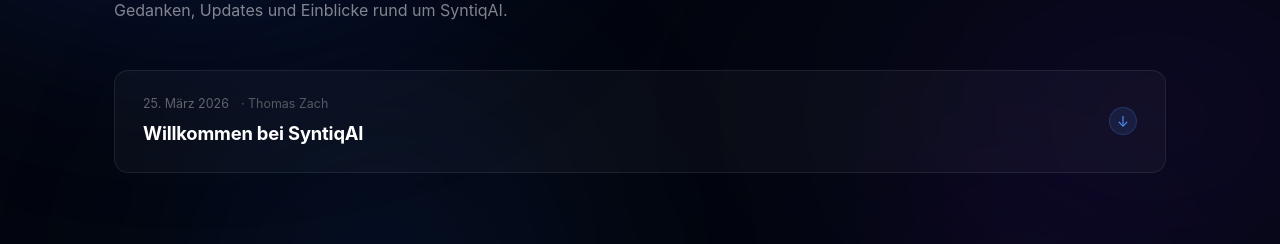
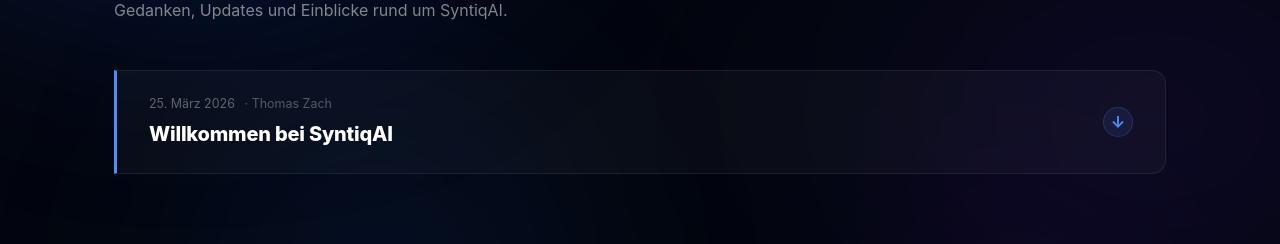
Before and after one commit to syntiqAI/syntiqai-website, a Next.js app: page /blog in a window 1280 px wide. Shown: the part 203-447 px from the top of the page. Built offline with nearby package versions, Linux system fonts and the light colour scheme; no server answers; the database is empty.

Commit message:
feat: blog timeline style, header images on blog+project pages

```diff
--- a/content/blog/willkommen-bei-syntiqai.mdx
+++ b/content/blog/willkommen-bei-syntiqai.mdx
@@ -4,6 +4,8 @@
 date: "2026-03-25"
 author: "Thomas Zach"
 published: true
+image: "https://images.unsplash.com/photo-1620712943543-bcc4688e7485?w=900&q=80"
+imageAlt: "Abstrakte KI-Visualisierung mit leuchtenden Verbindungen"
 ---
 
 # Willkommen bei SyntiqAI
--- a/content/projekte/syntiqai-aufbau.mdx
+++ b/content/projekte/syntiqai-aufbau.mdx
@@ -3,6 +3,8 @@
 description: "Wir dokumentieren den kompletten Aufbauweg transparent: von der ersten Idee bis zur fertigen Firma."
 date: "2026-03-23"
 status: "In Arbeit"
+image: "https://images.unsplash.com/photo-1559136555-9303baea8ebd?w=1200&q=80"
+imageAlt: "Modernes Büro mit Laptops und Teamarbeit"
 ---
 
 ## 23. März 2026 — Projektstart & Domains
--- a/src/app/blog/[slug]/page.tsx
+++ b/src/app/blog/[slug]/page.tsx
@@ -30,9 +30,14 @@
           {new Date(meta.date).toLocaleDateString('de-AT', { year: 'numeric', month: 'long', day: 'numeric' })}
           {meta.author && ` · ${meta.author}`}
         </p>
-        <h1 style={{ fontSize: 'clamp(1.75rem, 4vw, 2.5rem)', fontWeight: 900, letterSpacing: '-0.02em', marginBottom: '2.5rem', lineHeight: 1.15 }}>
+        <h1 style={{ fontSize: 'clamp(1.75rem, 4vw, 2.5rem)', fontWeight: 900, letterSpacing: '-0.02em', marginBottom: meta.image ? '2rem' : '2.5rem', lineHeight: 1.15 }}>
           {meta.title}
         </h1>
+        {meta.image && (
+          <div style={{ borderRadius: '0.875rem', overflow: 'hidden', marginBottom: '2.5rem', height: '380px' }}>
+            <img src={meta.image} alt={meta.imageAlt ?? meta.title} style={{ width: '100%', height: '100%', objectFit: 'cover' }} />
+          </div>
+        )}
         <article className="prose">
           <MDXRemote source={content} />
         </article>
--- a/src/app/projekte/[slug]/page.tsx
+++ b/src/app/projekte/[slug]/page.tsx
@@ -40,9 +40,14 @@
           )}
         </div>
 
-        <h1 style={{ fontSize: 'clamp(1.75rem, 4vw, 2.75rem)', fontWeight: 900, letterSpacing: '-0.02em', marginBottom: '3rem', lineHeight: 1.15 }}>
+        <h1 style={{ fontSize: 'clamp(1.75rem, 4vw, 2.75rem)', fontWeight: 900, letterSpacing: '-0.02em', marginBottom: meta.image ? '2rem' : '3rem', lineHeight: 1.15 }}>
           {meta.title}
         </h1>
+        {meta.image && (
+          <div style={{ borderRadius: '0.875rem', overflow: 'hidden', marginBottom: '3rem', height: '380px' }}>
+            <img src={meta.image} alt={meta.imageAlt ?? meta.title} style={{ width: '100%', height: '100%', objectFit: 'cover' }} />
+          </div>
+        )}
 
         {/* Timeline cards */}
         <div style={{ display: 'flex', flexDirection: 'column', gap: '0' }}>
--- a/src/components/blog-accordion.tsx
+++ b/src/components/blog-accordion.tsx
@@ -12,31 +12,30 @@
   }
 
   return (
-    <div style={{ display: 'flex', flexDirection: 'column', gap: '0.75rem' }}>
+    <div style={{ display: 'flex', flexDirection: 'column', gap: '0' }}>
       {posts.map(post => {
         const isOpen = openSlug === post.slug
         return (
-          <div
-            key={post.slug}
-            style={{
-              background: 'rgba(255,255,255,0.03)',
-              border: `1px solid ${isOpen ? 'rgba(79,142,247,0.35)' : 'rgba(255,255,255,0.08)'}`,
-              borderRadius: '0.875rem',
-              overflow: 'hidden',
-              transition: 'border-color 0.2s',
-            }}
-          >
-            {/* Header — clickable */}
+          <div key={post.slug} style={{ marginBottom: '1.25rem' }}>
+
+            {/* Card header — like timeline h2 */}
             <button
               onClick={() => setOpenSlug(isOpen ? null : post.slug)}
               style={{
-                width: '100%', textAlign: 'left', background: 'transparent',
-                border: 'none', cursor: 'pointer', padding: '1.5rem 1.75rem',
+                width: '100%', textAlign: 'left', cursor: 'pointer', border: 'none',
+                background: 'rgba(255,255,255,0.03)',
+                borderTop: '1px solid rgba(255,255,255,0.08)',
+                borderRight: '1px solid rgba(255,255,255,0.08)',
+                borderBottom: isOpen ? 'none' : '1px solid rgba(255,255,255,0.08)',
+                borderLeft: `3px solid ${isOpen ? '#6ba3ff' : '#4f8ef7'}`,
+                borderRadius: isOpen ? '0 0.875rem 0 0' : '0 0.875rem 0.875rem 0',
+                padding: '1.5rem 2rem',
                 display: 'flex', alignItems: 'center', justifyContent: 'space-between', gap: '1rem',
+                transition: 'all 0.2s',
               }}
             >
               <div style={{ flex: 1 }}>
-                <div style={{ display: 'flex', alignItems: 'center', gap: '0.75rem', marginBottom: '0.4rem', flexWrap: 'wrap' }}>
+                <div style={{ display: 'flex', alignItems: 'center', gap: '0.6rem', marginBottom: '0.35rem', flexWrap: 'wrap' }}>
                   <span style={{ fontSize: '0.78rem', color: 'rgba(255,255,255,0.35)' }}>
                     {new Date(post.date).toLocaleDateString('de-AT', { year: 'numeric', month: 'long', day: 'numeric' })}
                   </span>
@@ -44,30 +43,42 @@
                     <span style={{ fontSize: '0.78rem', color: 'rgba(255,255,255,0.3)' }}>· {post.author}</span>
                   )}
                 </div>
-                <h2 style={{ fontSize: '1.15rem', fontWeight: 700, color: 'white', margin: 0, letterSpacing: '-0.01em' }}>
+                <h2 style={{ fontSize: '1.25rem', fontWeight: 800, color: isOpen ? '#4f8ef7' : 'white', margin: 0, letterSpacing: '-0.01em', transition: 'color 0.2s' }}>
                   {post.title}
                 </h2>
               </div>
               <div style={{
-                width: '28px', height: '28px', borderRadius: '50%',
-                background: 'rgba(79,142,247,0.12)', border: '1px solid rgba(79,142,247,0.2)',
+                width: '30px', height: '30px', borderRadius: '50%',
+                background: 'rgba(79,142,247,0.1)', border: '1px solid rgba(79,142,247,0.2)',
                 display: 'flex', alignItems: 'center', justifyContent: 'center',
-                flexShrink: 0, transition: 'transform 0.2s',
-                transform: isOpen ? 'rotate(180deg)' : 'rotate(0deg)',
-                color: '#4f8ef7', fontSize: '0.9rem',
-              }}>
-                ↓
-              </div>
+                flexShrink: 0, color: '#4f8ef7', fontSize: '1rem', fontWeight: 700,
+                transform: isOpen ? 'rotate(180deg)' : 'none', transition: 'transform 0.25s',
+              }}>↓</div>
             </button>
 
-            {/* Expanded content */}
+            {/* Expanded body */}
             {isOpen && (
               <div style={{
-                padding: '0 1.75rem 1.75rem',
-                borderTop: '1px solid rgba(255,255,255,0.06)',
-                paddingTop: '1.25rem',
+                background: 'rgba(255,255,255,0.02)',
+                border: '1px solid rgba(255,255,255,0.08)',
+                borderTop: 'none',
+                borderLeft: '3px solid #4f8ef7',
+                borderRadius: '0 0 0.875rem 0',
+                overflow: 'hidden',
               }}>
-                <p style={{ color: 'rgba(255,255,255,0.65)', fontSize: '0.975rem', lineHeight: 1.75, marginBottom: '1.25rem' }}>
+                {/* Image */}
+                {post.image && (
+                  <div style={{ width: '100%', height: '260px', overflow: 'hidden' }}>
+                    <img
+                      src={post.image}
+                      alt={post.imageAlt ?? post.title}
+                      style={{ width: '100%', height: '100%', objectFit: 'cover', display: 'block' }}
+                    />
+                  </div>
+                )}
+
+                <div style={{ padding: '1.75rem 2rem' }}>
+                  <p style={{ color: 'rgba(255,255,255,0.7)', fontSize: '1rem', lineHeight: 1.8, marginBottom: '0.75rem' }}>
                     {post.description}
                   </p>
                   {post.excerpt && (
@@ -79,11 +90,12 @@
                     href={`/blog/${post.slug}`}
                     style={{
                       display: 'inline-flex', alignItems: 'center', gap: '0.4rem',
-                    color: '#4f8ef7', fontSize: '0.9rem', fontWeight: 600, textDecoration: 'none',
+                      color: '#4f8ef7', fontSize: '0.95rem', fontWeight: 700, textDecoration: 'none',
                     }}
                   >
                     Vollständig lesen →
                   </Link>
+                </div>
               </div>
             )}
           </div>
--- a/src/lib/mdx.ts
+++ b/src/lib/mdx.ts
@@ -13,6 +13,8 @@
   status?: string
   published?: boolean
   excerpt?: string
+  image?: string
+  imageAlt?: string
 }
 
 export function getPostSlugs(folder: string): string[] {
```
Lines whose indentation alone changed are shown as unchanged.
